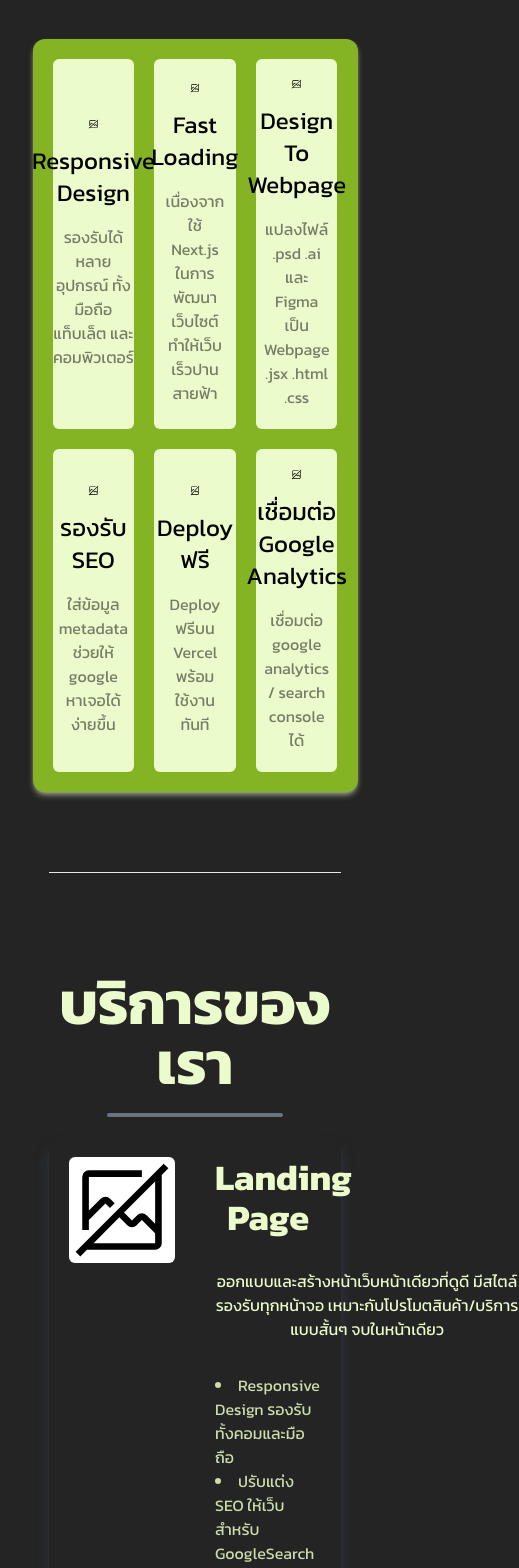
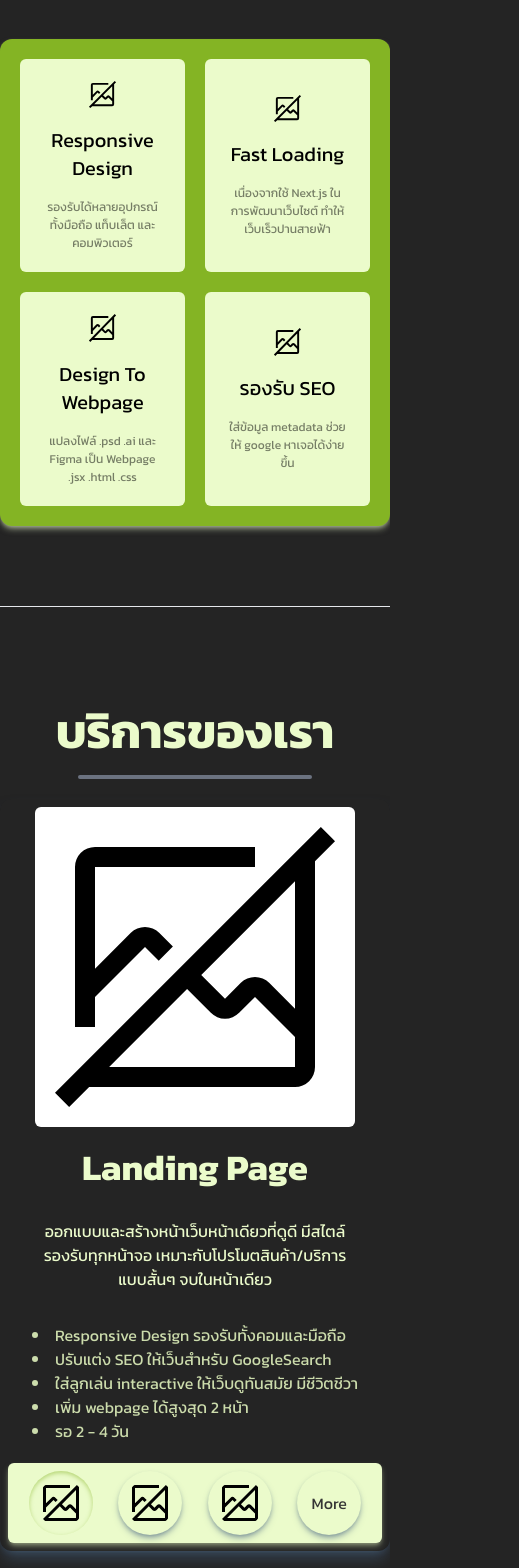
Before and after one commit to Sekiuu/Portfolio-nextjs, a Next.js app: page / in a window 390 px wide. Shown: the part 432-2000 px from the top of the page, 519 px wide, since content can reach past the window. Built offline with nearby package versions, Linux system fonts and the light colour scheme.

Commit message:
add responsive design to service conttent, add /services/more?[id] to show services info

```diff
--- a/src/app/components/Banner.jsx
+++ b/src/app/components/Banner.jsx
@@ -9,7 +9,7 @@ function Banner() {
                 alt="bg"
                 width={2560}
                 height={1248}
-                className="-z-40 absolute inset-0 blur-sm"
+                className="-z-40 absolute inset-0 blur-sm object-cover max-lg:aspect-square"
             />
             <div className="flex justify-between items-center text-center">
                 <div className="hover:cursor-default overflow-hidden md:space-y-10 max-md:pt-10">
--- a/src/app/components/FeatureCard.jsx
+++ b/src/app/components/FeatureCard.jsx
@@ -4,11 +4,11 @@ import Image from "next/image";
 function FeatureCard() {
 
     const featuresCard = (max_array_lenght = 3,
-        sectionClass = 'grid grid-cols-3 gap-5 w-5/6 mx-auto p-5 bg-greenN rounded-xl shadow-md shadow-greenL/50',
+        sectionClass = '',
         elementClass = "p-5 flex flex-col items-center justify-center rounded-md text-center bg-greenL space-y-4",
-        img_class = "w-1/4", h1_class = "text-2xl", p_class = "text-black/50"
+        img_class = "w-1/4", h1_class = "text-2xl max-sm:text-xl", p_class = "text-black/50 max-sm:text-[12px]"
     ) =>
-    (<section className={sectionClass}>
+    (<section className={sectionClass + ' lg:w-5/6 md:w-[90%] grid grid-cols-3 max-sm:grid-cols-2 gap-5 mx-auto p-5 bg-greenN rounded-xl shadow-md shadow-greenL/50'}>
         {Features.map((item, index) => (
             index < max_array_lenght ?
                 <div key={index}
@@ -31,7 +31,8 @@ function FeatureCard() {
     return (
         <>
             {/* features */}
-            {featuresCard(6)}
+            {featuresCard(6,'max-sm:hidden')}
+            {featuresCard(4, "sm:hidden")}
         </>
     )
 }
--- a/src/app/components/Footer.jsx
+++ b/src/app/components/Footer.jsx
@@ -4,7 +4,7 @@ import Link from "next/link";
 import { personal_data } from "../datas/data.js";
 function Footer() {
   return <footer className="bg-greenD1 border-t-2 border-greenL grid grid-cols-4
-  max-lg:grid-cols-3 max-md:grid-cols-2 text-white py-5 md:px-10 max-md:gap-y-10 mt-[100px]">
+  max-lg:grid-cols-3 max-md:grid-cols-2 text-white py-5 md:px-10 max-md:gap-y-10 md:mt-[100px] max-md:h-[720px]">
     <div className="flex flex-col justify-center lg:col-span-2 max-sm:col-span-2 max-md:items-center">
       <Image
         alt="logo"
--- a/src/app/components/Services_content.jsx
+++ b/src/app/components/Services_content.jsx
@@ -6,22 +6,22 @@ import Image from "next/image";
 function ServicesContent() {
     const [service, setService] = useState(Services_data.at(0))
     return (
-        <section id='services' className="w-3/4 max-w-[768px] mx-auto my-10 mt-20 py-20 text-center text-greenL border-t">
-            <h1 className="font-bold text-6xl my-5">บริการของเรา</h1>
+        <section id='services' className="md:w-3/4 max-w-[768px] mx-auto my-10 mt-20 py-20 text-center text-greenL border-t">
+            <h1 className="font-bold lg:text-6xl text-5xl my-5">บริการของเรา</h1>
             <hr className="w-3/5 mx-auto mb-5 rounded-md border-2 border-gray-500" />
-            <div className="grid grid-cols-2 gap-x-10 gap-y-5 shadow-lg shadow-darksky/50 p-5 rounded-xl">
+            <div className="lg:grid grid-cols-2 max-lg:flex flex-col lg:gap-x-10 gap-y-5 shadow-lg shadow-darksky/50 md:p-5 p-2 rounded-xl">
                 <Image
                     src={'/images/icon/no_img.svg'}
                     alt="img"
                     width={1024}
                     height={720}
-                    className="bg-white object-cover rounded-md"
+                    className="bg-white object-cover rounded-md max-w-[320px] mx-auto"
                 />
                 {/* service content */}
                 <div className="space-y-8">
                     <h1 className="font-bold text-4xl text-center">{service.title}</h1>
                     <p className="text-base mx-auto w-[19em]">{service.description}</p>
-                    <div className=" text-greenL2 flex flex-col h-[45%] justify-around text-left">
+                    <div className=" text-greenL2 flex flex-col h-[45%] justify-around text-left max-lg:w-fit max-lg:mx-auto">
                         {service.serviceDetails.map((data, index) => (
                             <li className="" key={index}> {data} </li>
                         ))}
--- a/src/app/datas/data.js
+++ b/src/app/datas/data.js
@@ -32,9 +32,17 @@ export const Features = [
 ]
 export const Services_data = [
     {
+        id: 0,
         title: 'Landing Page',
         description_ful: 'บริการออกแบบ Landing Page สำหรับธุรกิจหรือโปรเจกต์ของคุณ ให้ดูมืออาชีพ น่าเชื่อถือ และพร้อมใช้งานทันที รองรับมือถือ โหลดไว และปรับแต่งได้ตามต้องการ',
         serviceDetails: [
+            'Responsive Design รองรับทั้งคอมและมือถือ',
+            'ปรับแต่ง SEO ให้เว็บสำหรับ GoogleSearch',
+            'ใส่ลูกเล่น interactive ให้เว็บดูทันสมัย มีชีวิตชีวา',
+            'เพิ่ม webpage ได้สูงสุด 2 หน้า',
+            'รอ 2 - 4 วัน'
+        ],
+        serviceDetails_more: [
             'Responsive Design รองรับทั้งคอมและมือถือ',
             'ปรับแต่ง SEO ให้เว็บสำหรับ GoogleSearch',
             'ใส่ลูกเล่น interactive ให้เว็บดูทันสมัย มีชีวิตชีวา',
@@ -47,6 +55,7 @@ export const Services_data = [
         img: '/images/icon/services/landing-page.png',
     },
     {
+        id: 1,
         title: 'Personal Website',
         description_ful: '',
         serviceDetails: [
@@ -61,6 +70,7 @@ export const Services_data = [
         img: '/images/icon/services/responsive-design.png'
     },
     {
+        id: 2,
         title: 'Convert Design',
         description_ful: '',
         serviceDetails: [
--- /dev/null
+++ b/src/app/services/more/page.jsx
@@ -0,0 +1,37 @@
+"use client"
+import React from 'react'
+import Image from 'next/image'
+import { Services_data } from '@/app/datas/data'
+function servicesInfo() {
+  const service = Services_data[0]
+  return (
+    <section id='services' className="md:w-3/4 max-w-[768px] mx-auto py-10 text-center text-greenL">
+      <h1 className="font-bold lg:text-6xl text-5xl my-5">{service.title}</h1>
+      <hr className="w-3/5 mx-auto mb-5 rounded-md border-2 border-gray-500" />
+      <div className="lg:grid grid-cols-2 max-lg:flex flex-col md:p-5 p-2 rounded-xl border">
+        <Image
+          src={'/images/icon/no_img.svg'}
+          alt="img"
+          width={1024}
+          height={720}
+          className="bg-white object-cover rounded-md max-w-[320px] mx-auto aspect-square"
+        />
+        {/* service content */}
+        <div className="my-auto aspect-square">
+          <p className="text-xl mx-auto">{service.description_ful}</p>
+        </div>
+        {/* services detail */}
+
+        {
+          service.serviceDetails.map((item, index) => (
+            <div className=" text-greenL2 flex flex-col justify-around text-xl text-left max-lg:w-fit max-lg:mx-auto" key={index}>
+              <p>{item}</p>
+            </div>
+          ))
+        }
+      </div>
+    </section>
+  )
+}
+
+export default servicesInfo
--- a/src/app/services/page.jsx
+++ b/src/app/services/page.jsx
@@ -2,10 +2,8 @@
 import React from 'react'
 import Image from 'next/image'
 import { Services_data } from '../datas/data'
-import { useState } from 'react'
 
 function ServicesPage() {
-  const [i, setIndex] = useState(null)
   return (
     <div className='md:w-full w-11/12 mx-auto max-md:pt-[20%] py-6'>
       <section className='lg:w-11/12 md:w-3/5 max-w-[1024px] grid lg:grid-cols-3 grid-cols-1 gap-5 mx-auto'>
@@ -17,14 +15,9 @@ function ServicesPage() {
             <h2 className='text-2xl mb-2'>{data.title}</h2>
             <p className='text-black/60 mb-2'>{data.description}</p>
 
-            <div className='underline hover:cursor-pointer' onClick={() => {
-              i == index ? setIndex(null) : setIndex(index)
-            }}>
-              {
-                i == index ? <>price : {data.minCost} - {data.maxCost}</> :
-                  <>More</>
-              }
-            </div>
+            <a href={`services/more?${data.id}`} className='underline hover:cursor-pointer'>
+              More
+            </a>
           </div>
         ))}
         {/* specific skill */}
```
